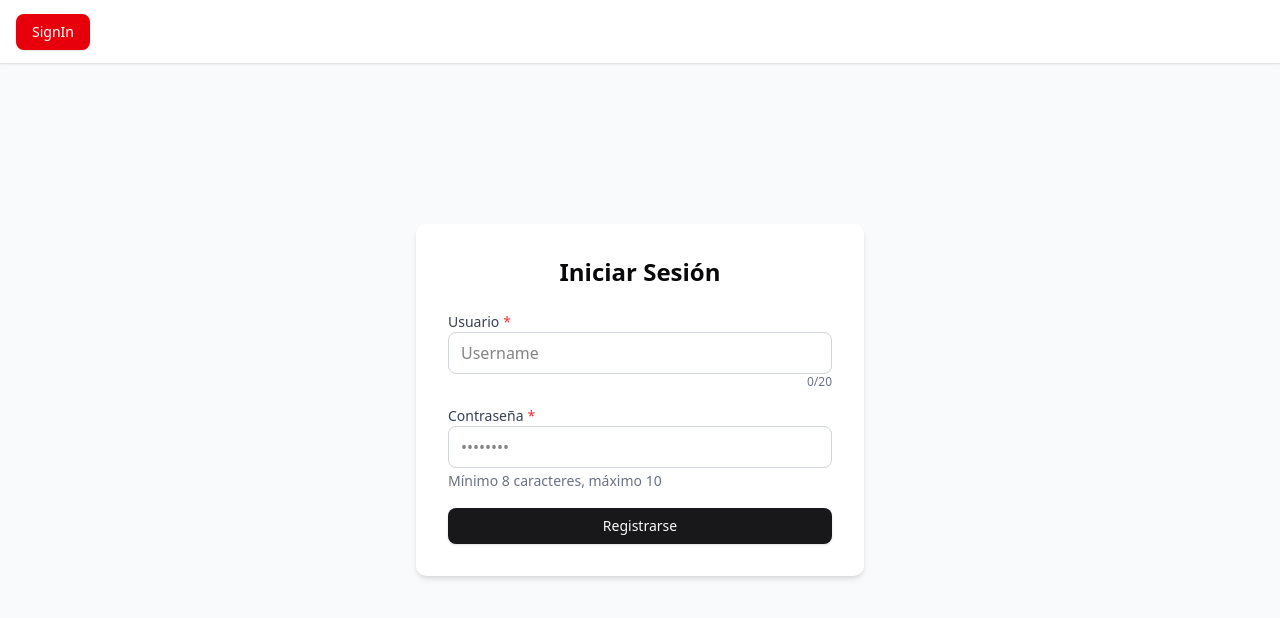
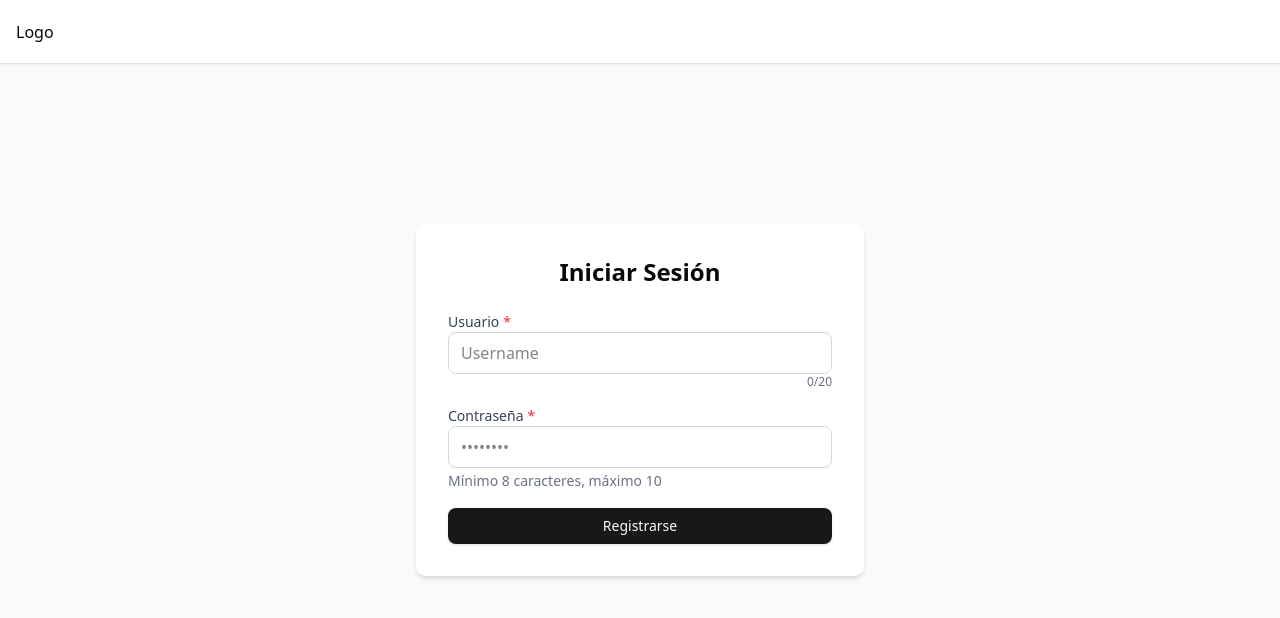
Before and after one commit to hugoabner/admin-dashboard-muebles-proyectos, a Next.js app: page /auth/sign-in in a window 1280 px wide. Shown: the top 618 px of the page. Built offline with nearby package versions, Linux system fonts and the light colour scheme; no server answers.

Commit message:
agregar toast personalizado

```diff
--- a/src/app/(auth)/layout.tsx
+++ b/src/app/(auth)/layout.tsx
@@ -1,4 +1,3 @@
-import { Button } from "@/components/ui/button";
 import React from "react";
 
 export default function LayoutAuth({
@@ -12,7 +11,7 @@ export default function LayoutAuth({
         className="fixed top-0 flex items-center bg-background
         border-b h-16 w-full mx-auto justify-between px-4 shadow-xs"
       >
-        <Button variant={"destructive"}>SignIn</Button>
+        Logo
       </nav>
       {children}
     </main>
```
